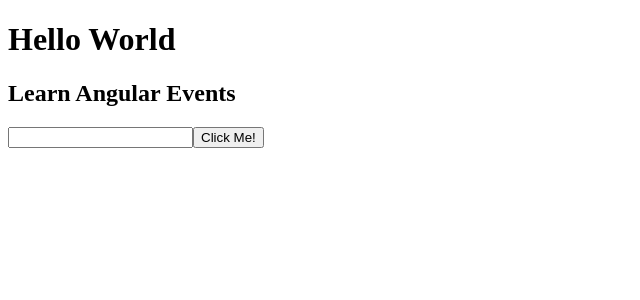
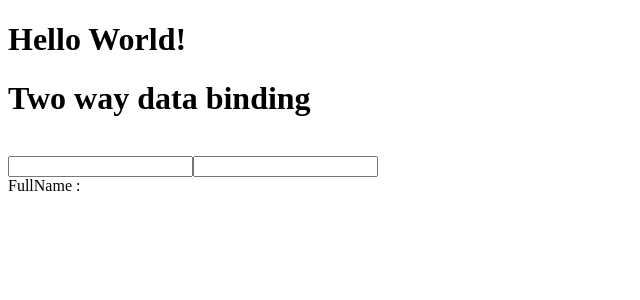
Before and after one commit to Mamithi/30DaysAngular, an Angular app in the folder lesson2/: page / in a window 1280 px wide. Shown: the top 300 px of the page, without its empty margins (0-640 px from the left). Built offline with nearby package versions, Linux system fonts and the light colour scheme.

Commit message:
Two way data binding

```diff
--- /dev/null
+++ b/lesson2/src/app/2bind/2bind.component.html
@@ -0,0 +1,5 @@
+<h1>{{title}}</h1> <br>
+<input type="text" [(ngModel)]="firstname"/>
+<input type="text" [(ngModel)]="lastname"/>
+<br>
+FullName : {{ firstname }} {{ lastname }}
--- /dev/null
+++ b/lesson2/src/app/2bind/2bind.component.ts
@@ -0,0 +1,12 @@
+import { Component } from "@angular/core";
+
+@Component({
+    selector: 'app-bind',
+    templateUrl: '2bind.component.html'
+})
+
+export class BindComponent{
+    public title = "Two way data binding";
+    public firstname;
+    public lastname;
+}
--- a/lesson2/src/app/app.component.html
+++ b/lesson2/src/app/app.component.html
@@ -1,3 +1,4 @@
-<h1>
-  {{title}}
-</h1>
+<h1>{{title}}</h1>
+<!-- <my-tutorials></my-tutorials>
+<app-events></app-events> -->
+<app-bind></app-bind>
--- a/lesson2/src/app/app.component.ts
+++ b/lesson2/src/app/app.component.ts
@@ -2,11 +2,9 @@ import { Component } from '@angular/core';
 
 @Component({
   selector: 'app-root',
-  template: `<h1>Hello World</h1>
-    <app-events></app-events>
-  `,
+  templateUrl: 'app.component.html',
   styleUrls: ['./app.component.css']
 })
 export class AppComponent {
-  title = 'app works!';
+  title = 'Hello World!';
 }
--- a/lesson2/src/app/app.module.ts
+++ b/lesson2/src/app/app.module.ts
@@ -6,12 +6,14 @@ import { HttpModule } from '@angular/http';
 import { AppComponent } from './app.component';
 import { TutorialComponent } from './tutorial/tutorial.component';
 import { EventComponet } from './event/event.component';
+import { BindComponent } from './2bind/2bind.component';
 
 @NgModule({
   declarations: [
     AppComponent,
     TutorialComponent,
-    EventComponet
+    EventComponet,
+    BindComponent
   ],
   imports: [
     BrowserModule,
```
